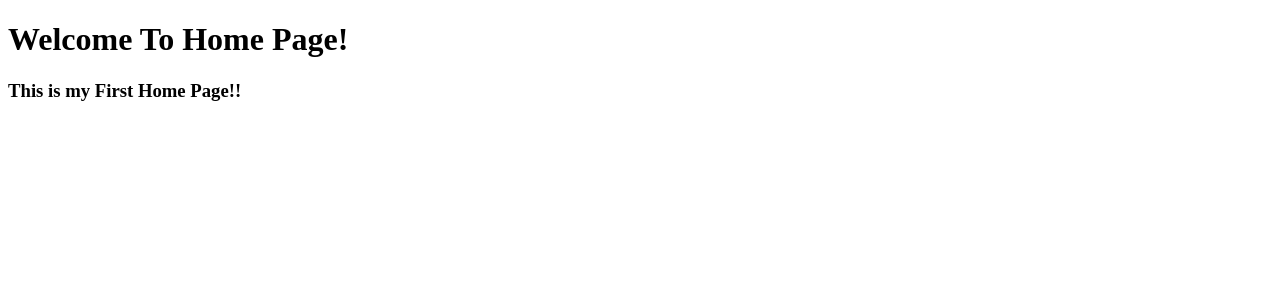
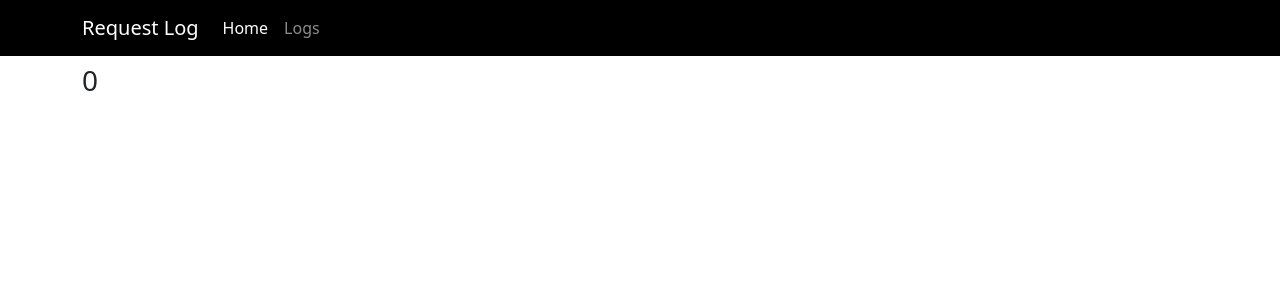
Before and after one commit to bowingman/django-request-log, a Django app: page /home/ in a window 1280 px wide. Shown: the top 300 px of the page. Run offline with Django 4.2, Linux system fonts and the light colour scheme.

Commit message:
Added bootstrap 5 & navbar

```diff
--- a/request_log/views.py
+++ b/request_log/views.py
@@ -1,12 +1,10 @@
 from django.views import View
+from django.contrib.auth.models import User
 from django.shortcuts import render
 
 
 class HomePageView(View):
     def get(self, request):
-        context = {
-            'title': "Welcome To Home Page!",
-            "message": "This is my First Home Page!",
-        }
+        users = User.objects.all()
 
-        return render(request, 'home.html', context)
+        return render(request, 'home.html', {'users': users})
--- a/templates/base.html
+++ b/templates/base.html
@@ -8,15 +8,22 @@
   <meta name="viewport" content="width=device-width, initial-scale=1.0">
   <title>Request Log</title>
 
+  <link href="https://cdn.jsdelivr.net/npm/bootstrap@5.3.0-alpha1/dist/css/bootstrap.min.css" rel="stylesheet" integrity="sha384-GLhlTQ8iRABdZLl6O3oVMWSktQOp6b7In1Zl3/Jr59b6EGGoI1aFkw7cmDA6j6gD" crossorigin="anonymous">
+  <script src="https://cdn.jsdelivr.net/npm/bootstrap@5.3.0-alpha1/dist/js/bootstrap.bundle.min.js" integrity="sha384-w76AqPfDkMBDXo30jS1Sgez6pr3x5MlQ1ZAGC+nuZB+EYdgRZgiwxhTBTkF7CXvN" crossorigin="anonymous"></script>
+
   {% block custom_css %} {% endblock custom_css %}
 </head>
 <body>
+  {% include 'includes/navbar.html' %}
 
-    {% block content %}
+  {% block content %}
 
-    {% endblock content %}
+  {% endblock content %}
 
-    {% block custom_js %} {% endblock custom_js %}
+  <script src="https://cdn.jsdelivr.net/npm/@popperjs/core@2.11.6/dist/umd/popper.min.js" integrity="sha384-oBqDVmMz9ATKxIep9tiCxS/Z9fNfEXiDAYTujMAeBAsjFuCZSmKbSSUnQlmh/jp3" crossorigin="anonymous"></script>
+  <script src="https://cdn.jsdelivr.net/npm/bootstrap@5.3.0-alpha1/dist/js/bootstrap.min.js" integrity="sha384-mQ93GR66B00ZXjt0YO5KlohRA5SY2XofN4zfuZxLkoj1gXtW8ANNCe9d5Y3eG5eD" crossorigin="anonymous"></script>
+
+  {% block custom_js %} {% endblock custom_js %}
 
 </body>
 </html>
--- a/templates/home.html
+++ b/templates/home.html
@@ -6,7 +6,8 @@
         <div class="col">
             <div id="home-content">
                 <h1>{{ title }}</h1>
-                <h3>{{ message }}!</h3>
+                <h3>{{ message }}</h3>
+                <h3>{{ users.count }}</h3>
             </div>
         </div>
     </div>
--- /dev/null
+++ b/templates/includes/navbar.html
@@ -0,0 +1,18 @@
+<nav class="navbar navbar-expand-lg navbar-dark bg-black">
+  <div class="container">
+    <a class="navbar-brand" href="#">Request Log</a>
+    <button class="navbar-toggler" type="button" data-bs-toggle="collapse" data-bs-target="#navbarNavDropdown" aria-controls="navbarNavDropdown" aria-expanded="false" aria-label="Toggle navigation">
+      <span class="navbar-toggler-icon"></span>
+    </button>
+    <div class="collapse navbar-collapse" id="navbarNavDropdown">
+      <ul class="navbar-nav">
+        <li class="nav-item">
+          <a class="nav-link active" aria-current="page" href="/home">Home</a>
+        </li>
+        <li class="nav-item">
+          <a class="nav-link" href="/logs">Logs</a>
+        </li>
+      </ul>
+    </div>
+  </div>
+</nav>
```
